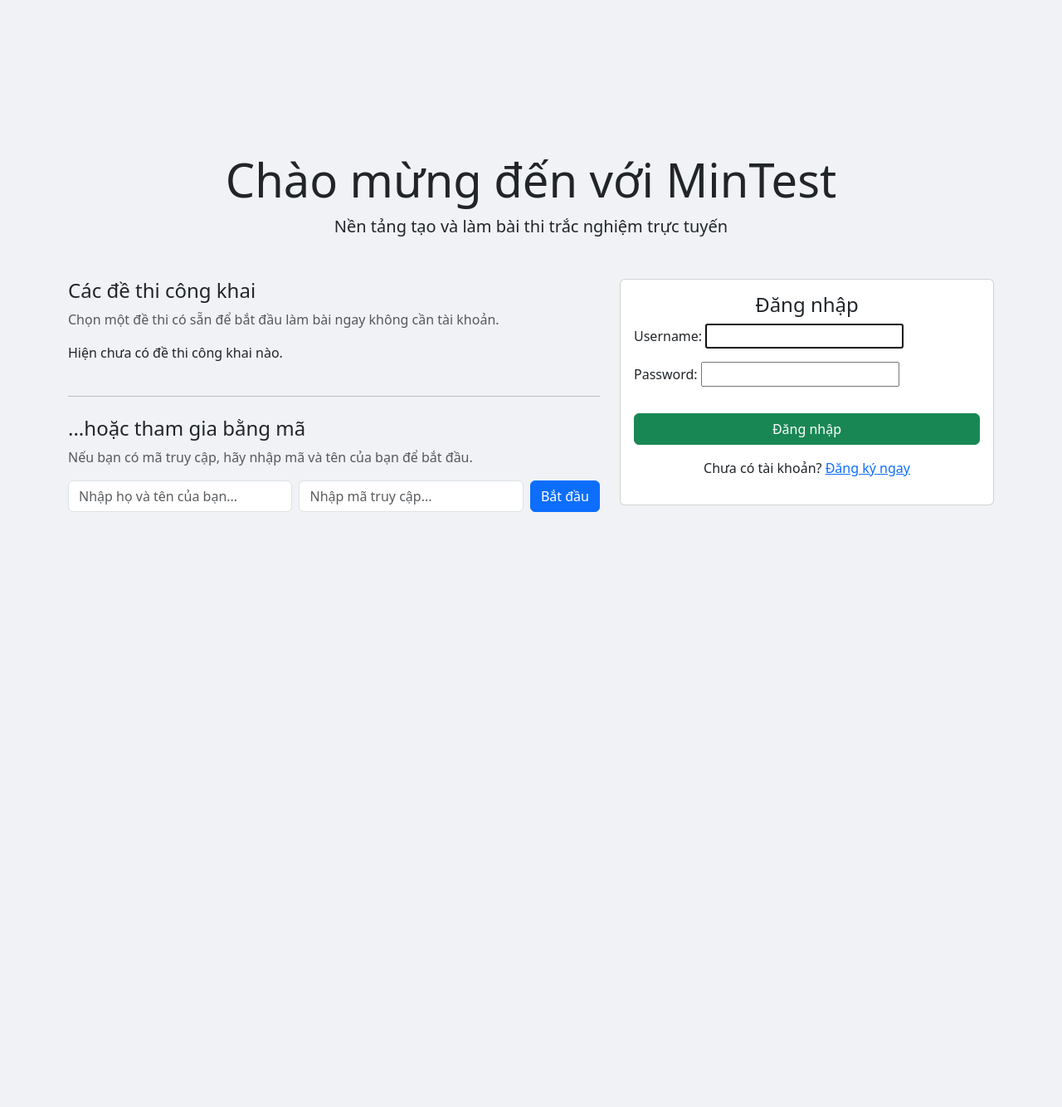
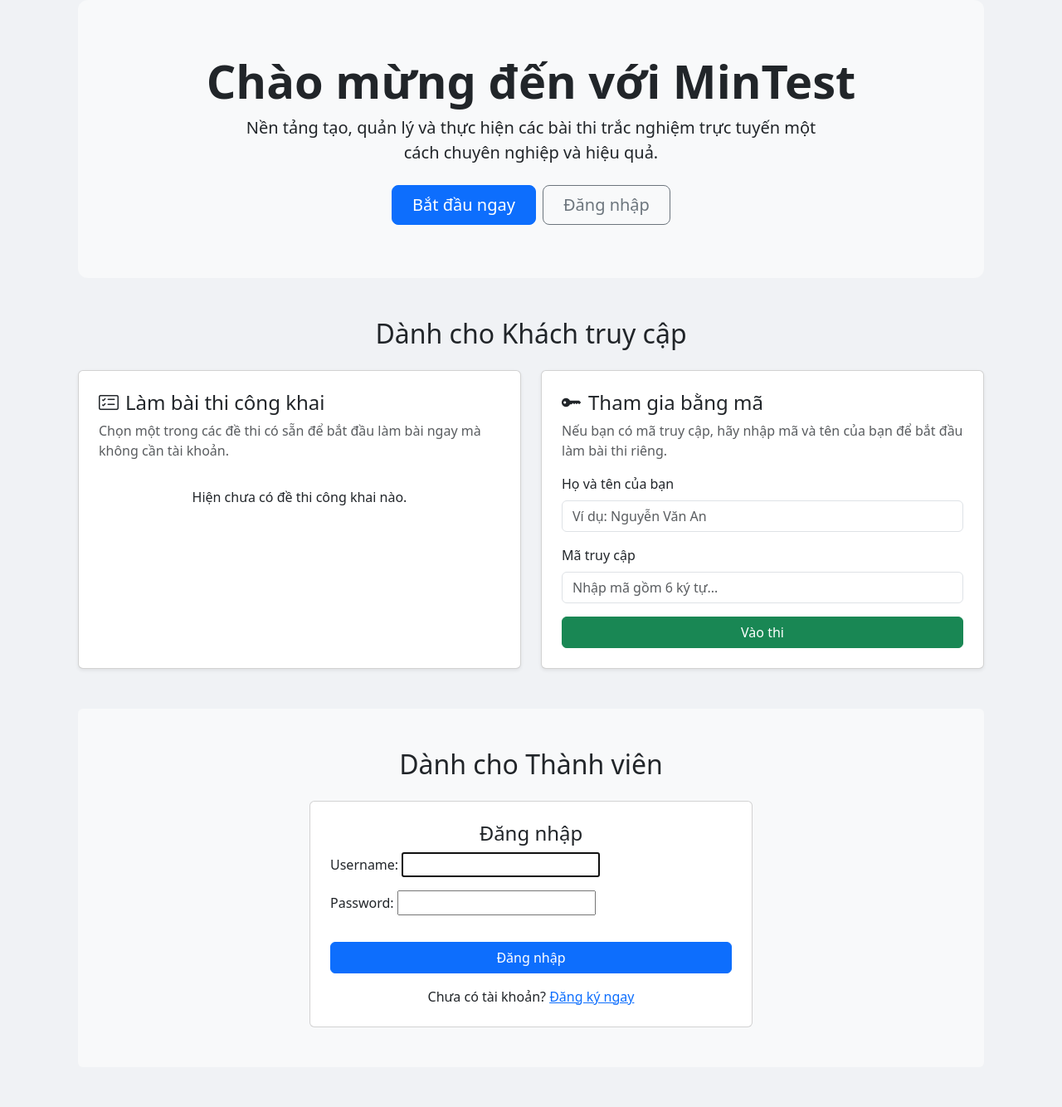
Before and after one commit to minhdatvn/MinTest, a Django app: page / in a window 1280 px wide. Shown: the whole page at 83% size. Before the commit the page ends 617 px from the top, so only its background shows below. Run offline with Django 4.2, Linux system fonts and the light colour scheme; data that the repository does not hold is empty.

Commit message:
Lam lai trang chu

```diff
--- a/quiz_app/templates/quiz_app/guest_homepage.html
+++ b/quiz_app/templates/quiz_app/guest_homepage.html
@@ -2,16 +2,43 @@
 {% block title %}Chào mừng đến với MinTest{% endblock %}
 
 {% block content %}
-<div class="text-center">
-    <h1 class="display-4">Chào mừng đến với MinTest</h1>
-    <p class="lead">Nền tảng tạo và làm bài thi trắc nghiệm trực tuyến</p>
+<style>
+    /* CSS tùy chỉnh để trang chủ đẹp hơn */
+    .hero-section {
+        background-color: #f8f9fa;
+        padding: 4rem 0;
+        margin-bottom: 2rem;
+        border-radius: .75rem;
+    }
+    .action-card {
+        transition: transform .2s ease-in-out, box-shadow .2s ease-in-out;
+    }
+    .action-card:hover {
+        transform: translateY(-5px);
+        box-shadow: 0 .5rem 1rem rgba(0,0,0,.15)!important;
+    }
+</style>
+
+<div class="container">
+
+    <div class="hero-section text-center">
+        <h1 class="display-4 fw-bold">Chào mừng đến với MinTest</h1>
+        <p class="lead col-lg-8 mx-auto">Nền tảng tạo, quản lý và thực hiện các bài thi trắc nghiệm trực tuyến một cách chuyên nghiệp và hiệu quả.</p>
+        <div class="d-grid gap-2 d-sm-flex justify-content-sm-center mt-4">
+            <a href="#guest-actions" class="btn btn-primary btn-lg px-4 gap-3">Bắt đầu ngay</a>
+            <a href="#member-login" class="btn btn-outline-secondary btn-lg px-4">Đăng nhập</a>
+        </div>
     </div>
 
-<div class="row mt-5">
-    {# CỘT TRÁI: DÀNH CHO KHÁCH LÀM BÀI #}
-    <div class="col-md-7">
-        <h4>Các đề thi công khai</h4>
-        <p class="text-muted">Chọn một đề thi có sẵn để bắt đầu làm bài ngay không cần tài khoản.</p>
+    <div class="guest-actions-section my-5" id="guest-actions">
+        <h2 class="text-center mb-4">Dành cho Khách truy cập</h2>
+        <div class="row g-4">
+
+            <div class="col-lg-6">
+                <div class="card h-100 shadow-sm action-card">
+                    <div class="card-body p-4">
+                        <h4 class="card-title"><i class="bi bi-card-checklist me-2"></i>Làm bài thi công khai</h4>
+                        <p class="card-text text-muted">Chọn một trong các đề thi có sẵn để bắt đầu làm bài ngay mà không cần tài khoản.</p>
                         <div class="list-group">
                             {% for quiz in public_quizzes %}
                                 <a href="#" class="list-group-item list-group-item-action take-public-quiz-btn"
@@ -20,57 +47,69 @@
                                     data-quiz-id="{{ quiz.id }}"
                                     data-quiz-name="{{ quiz.quiz_name }}">
                                     <div class="d-flex w-100 justify-content-between">
-                        <h5 class="mb-1">{{ quiz.quiz_name }}</h5>
-                        <small>{{ quiz.question_count }} câu hỏi</small>
+                                        <h6 class="mb-1">{{ quiz.quiz_name }}</h6>
+                                        <small>{{ quiz.question_count }} câu</small>
                                     </div>
-                    <small>Thời gian: {{ quiz.time_limit_minutes }} phút.</small>
+                                    <small class="text-muted">Thời gian: {{ quiz.time_limit_minutes }} phút.</small>
                                 </a>
                             {% empty %}
-                <p>Hiện chưa có đề thi công khai nào.</p>
+                                <p class="text-center p-3">Hiện chưa có đề thi công khai nào.</p>
                             {% endfor %}
                         </div>
-        <hr class="my-4">
-        <h4>...hoặc tham gia bằng mã</h4>
-        <p class="text-muted">Nếu bạn có mã truy cập, hãy nhập mã và tên của bạn để bắt đầu.</p>
-        <form action="{% url 'guest_start_quiz' %}" method="post">
+                    </div>
+                </div>
+            </div>
+
+            <div class="col-lg-6">
+                <div class="card h-100 shadow-sm action-card">
+                    <div class="card-body p-4">
+                        <h4 class="card-title"><i class="bi bi-key-fill me-2"></i>Tham gia bằng mã</h4>
+                        <p class="card-text text-muted">Nếu bạn có mã truy cập, hãy nhập mã và tên của bạn để bắt đầu làm bài thi riêng.</p>
+                        <form action="{% url 'guest_start_quiz' %}" method="post" class="mt-3">
                             {% csrf_token %}
-            <div class="row g-2">
-                <div class="col-md">
-                    <label for="guest-name-input" class="form-label visually-hidden">Tên của bạn</label>
-                    <input type="text" name="guest_name" id="guest-name-input" class="form-control" placeholder="Nhập họ và tên của bạn..." required>
+                            <div class="mb-3">
+                                <label for="guest-name-input" class="form-label">Họ và tên của bạn</label>
+                                <input type="text" name="guest_name" id="guest-name-input" class="form-control" placeholder="Ví dụ: Nguyễn Văn An" required>
                             </div>
-                <div class="col-md">
-                    <label for="access-code-input" class="form-label visually-hidden">Mã truy cập</label>
-                    <input type="text" name="access_code" id="access-code-input" class="form-control" placeholder="Nhập mã truy cập..." required>
+                            <div class="mb-3">
+                                <label for="access-code-input" class="form-label">Mã truy cập</label>
+                                <input type="text" name="access_code" id="access-code-input" class="form-control" placeholder="Nhập mã gồm 6 ký tự..." required>
                             </div>
-                <div class="col-md-auto">
-                    <button type="submit" class="btn btn-primary w-100">Bắt đầu</button>
-                </div>
+                            <div class="d-grid">
+                                <button type="submit" class="btn btn-success">Vào thi</button>
                             </div>
                         </form>
                     </div>
+                </div>
+            </div>
+        </div>
+    </div>
 
-    {# CỘT PHẢI: DÀNH CHO THÀNH VIÊN ĐĂNG NHẬP #}
-    <div class="col-md-5">
+    <div class="member-login-section my-5 py-5 bg-light rounded" id="member-login">
+        <div class="row">
+            <div class="col-lg-6 mx-auto">
+                <h2 class="text-center mb-4">Dành cho Thành viên</h2>
                 <div class="card">
-            <div class="card-body">
+                    <div class="card-body p-4">
                         <h4 class="card-title text-center">Đăng nhập</h4>
                         <form action="{% url 'login' %}" method="post">
                             {% csrf_token %}
                             {{ login_form.as_p }}
                             <div class="d-grid">
-                        <button type="submit" class="btn btn-success mt-3">Đăng nhập</button>
+                                <button type="submit" class="btn btn-primary mt-3">Đăng nhập</button>
                             </div>
                         </form>
-                <p class="text-center mt-3">
+                        <p class="text-center mt-3 mb-0">
                             Chưa có tài khoản? <a href="{% url 'signup' %}">Đăng ký ngay</a>
                         </p>
                     </div>
                 </div>
             </div>
         </div>
+    </div>
+</div>
 
-{# === MODAL MỚI: YÊU CẦU KHÁCH NHẬP TÊN === #}
+
 <div class="modal fade" id="guestNameModal" tabindex="-1" aria-labelledby="guestNameModalLabel" aria-hidden="true">
     <div class="modal-dialog modal-dialog-centered">
         <div class="modal-content">
@@ -96,6 +135,7 @@
 {% endblock %}
 
 {% block extra_js %}
+    {# Giữ nguyên phần JS để xử lý modal #}
     <script>
         document.addEventListener('DOMContentLoaded', function() {
             const guestNameModalEl = document.getElementById('guestNameModal');
@@ -103,13 +143,11 @@ document.addEventListener('DOMContentLoaded', function() {
                 const quizIdInput = document.getElementById('guest-quiz-id-input');
                 const quizNameSpan = document.getElementById('modal-quiz-name');
 
-        // Lắng nghe sự kiện click trên toàn bộ trang
                 document.body.addEventListener('click', function(event) {
                     const takeQuizButton = event.target.closest('.take-public-quiz-btn');
                     if (takeQuizButton) {
-                event.preventDefault(); // Ngăn thẻ <a> chuyển trang
+                        event.preventDefault();
 
-                // Lấy thông tin từ nút được bấm và điền vào form trong modal
                         const quizId = takeQuizButton.dataset.quizId;
                         const quizName = takeQuizButton.dataset.quizName;
 
```
Also changed, not shown: quiz_app/tests/test_views.py (+47 -0 lines). Lines whose indentation alone changed are shown as unchanged.
